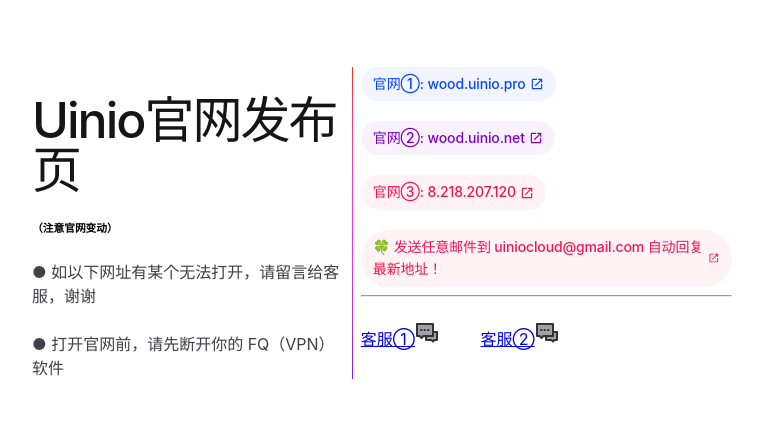
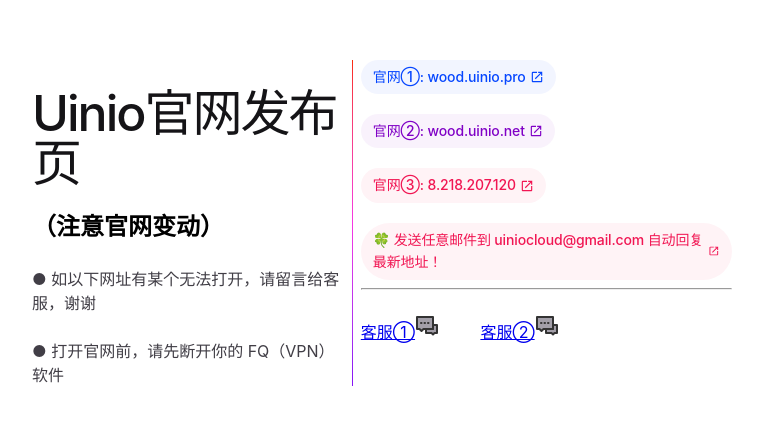
Before and after one commit to yangyzp/angular-template, an Angular app: page / in a window 1280 px wide. Shown: the part 161-586 px from the top of the page, without its empty margins (266-1029 px from the left). Built offline with nearby package versions, Linux system fonts and the light colour scheme.

Commit message:
Update app.component.html

```diff
--- a/src/app/app.component.html
+++ b/src/app/app.component.html
@@ -182,7 +182,7 @@
     <div class="left-side">
 
       <h1>Uinio官网发布页</h1>
-      <h6>（注意官网变动）</h6>
+      <h2>（注意官网变动）</h2>
       <p>● 如以下网址有某个无法打开，请留言给客服，谢谢</p>
       <p>● 打开官网前，请先断开你的 FQ（VPN）软件</p>
     </div>
```
